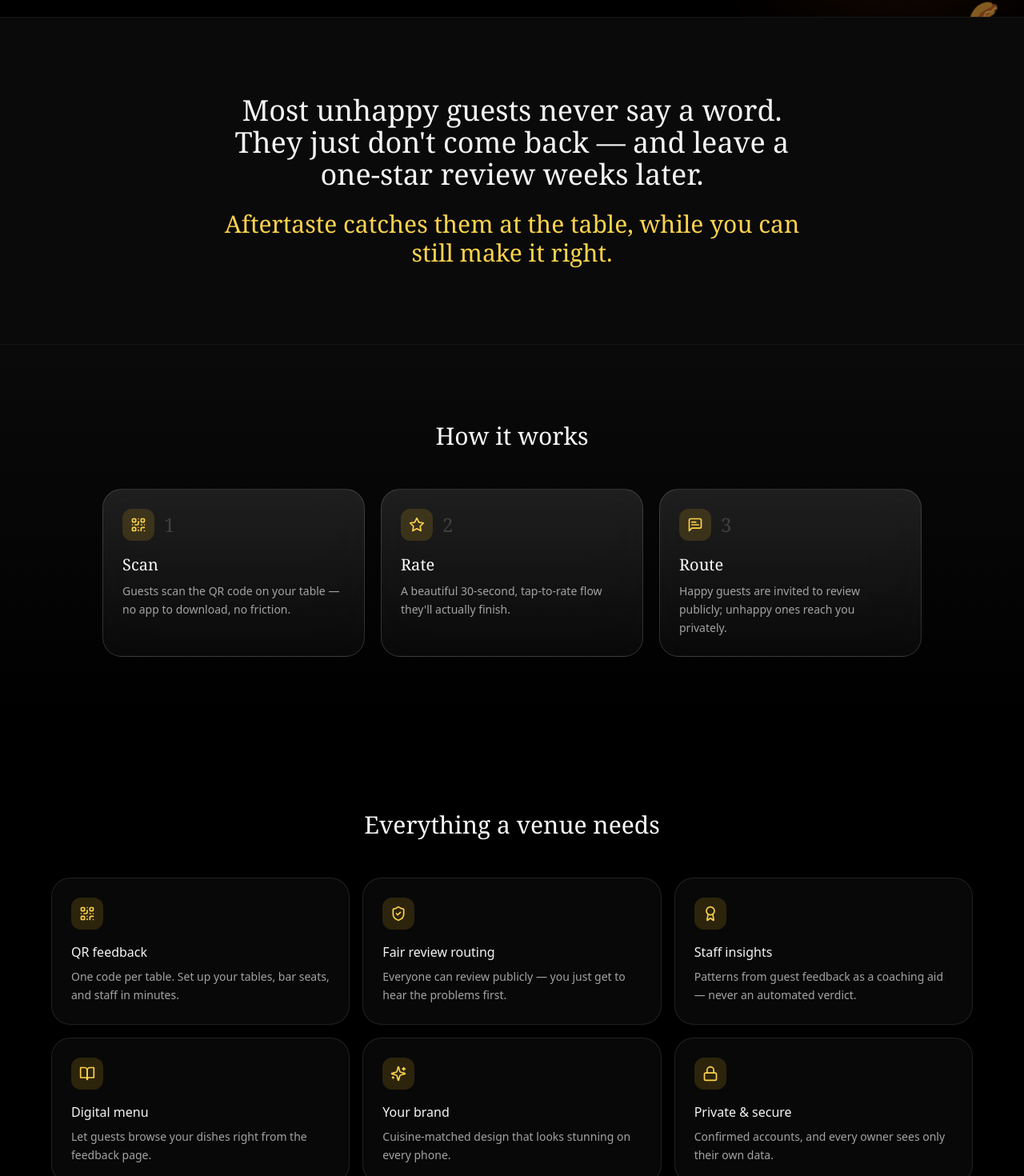
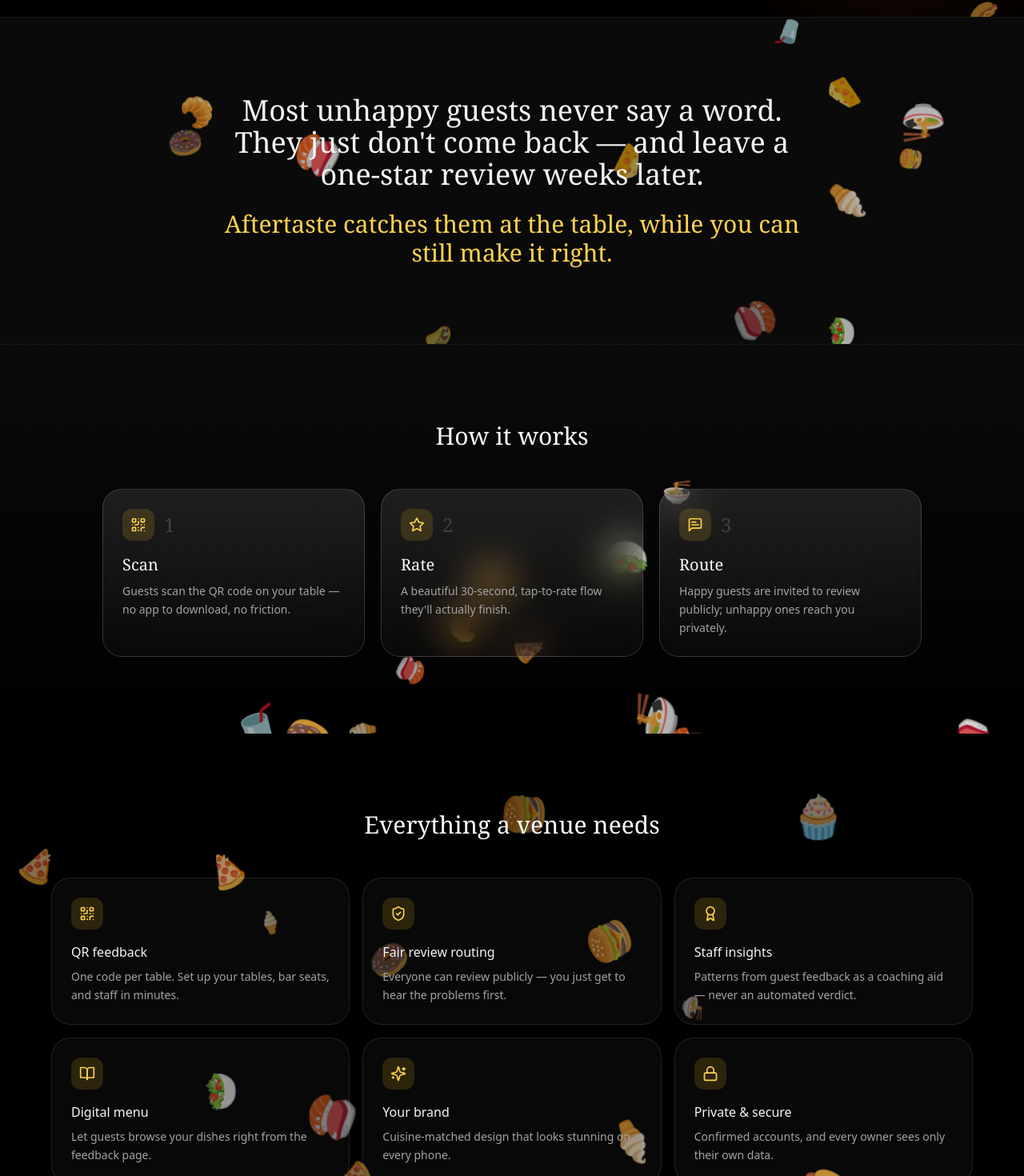
Before and after one commit to olympus42/aftertaste, a React (Vite) app: page / in a window 1280 px wide. Shown: the part 779-2249 px from the top of the page at 80% size. Built offline with nearby package versions, Linux system fonts and the light colour scheme.

Commit message:
Add files via upload

```diff
--- a/src/pages/Landing.jsx
+++ b/src/pages/Landing.jsx
@@ -70,8 +70,9 @@
       </section>
 
       {/* Big statement */}
-      <section className="border-y border-white/5 bg-neutral-950 px-6 py-24">
-        <div className="mx-auto max-w-3xl text-center">
+      <section className="relative overflow-hidden border-y border-white/5 bg-neutral-950 px-6 py-24">
+        <FloatingFood count={12} />
+        <div className="relative z-10 mx-auto max-w-3xl text-center">
           <p className="font-serif text-3xl leading-snug text-neutral-100 sm:text-4xl">
             Most unhappy guests never say a word. They just don't come back — and leave a
             one-star review weeks later.
@@ -83,8 +84,9 @@
       </section>
 
       {/* How it works */}
-      <section id="how" className="bg-gradient-to-b from-neutral-950 to-black px-6 py-24">
-        <div className="mx-auto max-w-5xl">
+      <section id="how" className="relative overflow-hidden bg-gradient-to-b from-neutral-950 to-black px-6 py-24">
+        <FloatingFood count={12} />
+        <div className="relative z-10 mx-auto max-w-5xl">
           <h2 className="text-center font-serif text-3xl text-neutral-50">How it works</h2>
           <div className="mt-12 grid gap-5 md:grid-cols-3">
             <Step n="1" icon={<QrCode className="h-5 w-5" />} title="Scan">
@@ -101,8 +103,9 @@
       </section>
 
       {/* Features */}
-      <section className="bg-black px-6 py-24">
-        <div className="mx-auto max-w-6xl">
+      <section className="relative overflow-hidden bg-black px-6 py-24">
+        <FloatingFood count={14} />
+        <div className="relative z-10 mx-auto max-w-6xl">
           <h2 className="text-center font-serif text-3xl text-neutral-50">Everything a venue needs</h2>
           <div className="mt-12 grid gap-4 sm:grid-cols-2 lg:grid-cols-3">
             <Feature icon={<QrCode className="h-5 w-5" />} title="QR feedback">
```
